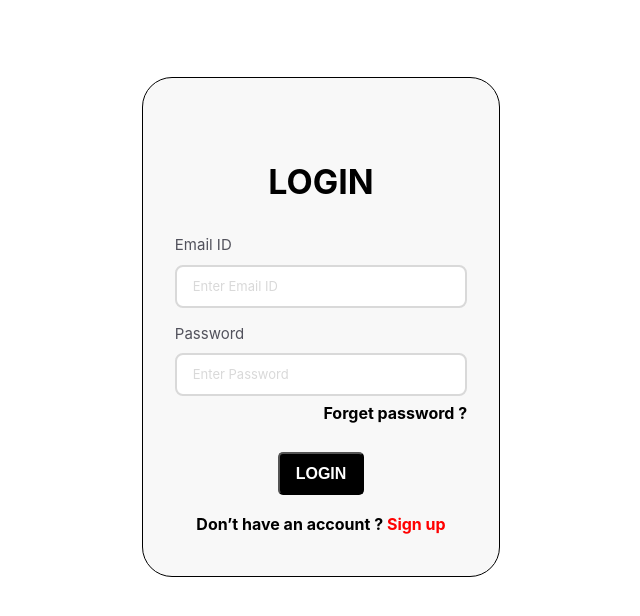
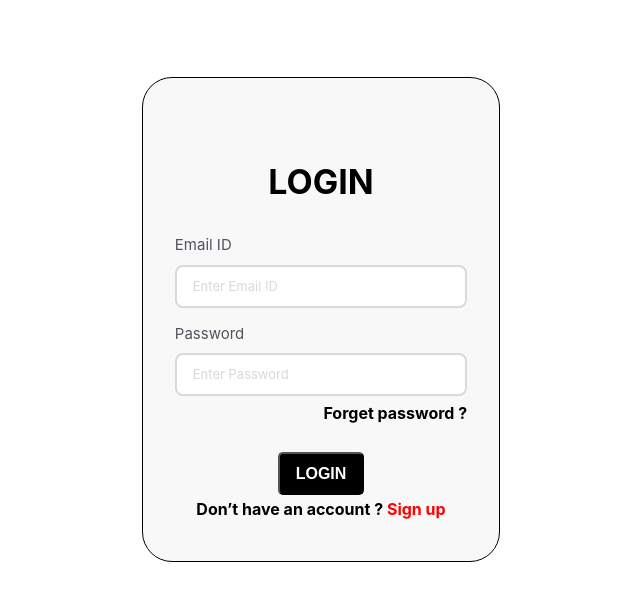
Before and after one commit to TT8-React/Team-2, a React (Create React App) app: page / in a window 1280 px wide. Shown: the top 616 px of the page, without its empty margins (319-959 px from the left). Built offline with nearby package versions, Linux system fonts and the light colour scheme.

Commit message:
solving TextForm conflicts

```diff
--- a/src/Components/FormTitle/index.jsx
+++ b/src/Components/FormTitle/index.jsx
@@ -1,5 +1,6 @@
 import React from "react";
 import { Title } from "./style";
+
 const FormTitle = ({ title }) => {
   return <Title> {title} </Title>;
 };
--- a/src/Components/TextForm/style.js
+++ b/src/Components/TextForm/style.js
@@ -7,7 +7,7 @@ export const Text = styled.p`
   font-size: 16px;
   line-height: 19px;
   color: #000000;
-  margin: 20px 0 10px 0;
+  margin: 5px 0 10px 0;
   text-align: center;
   span {
     color: #ff0000;
```
